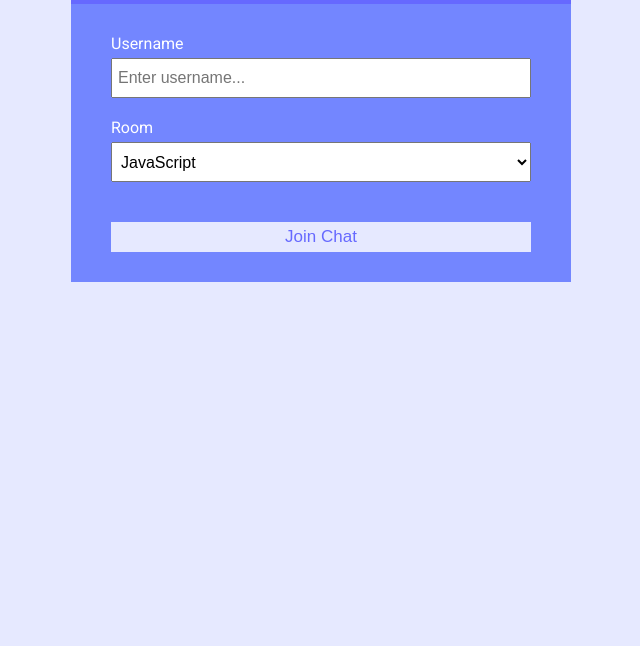
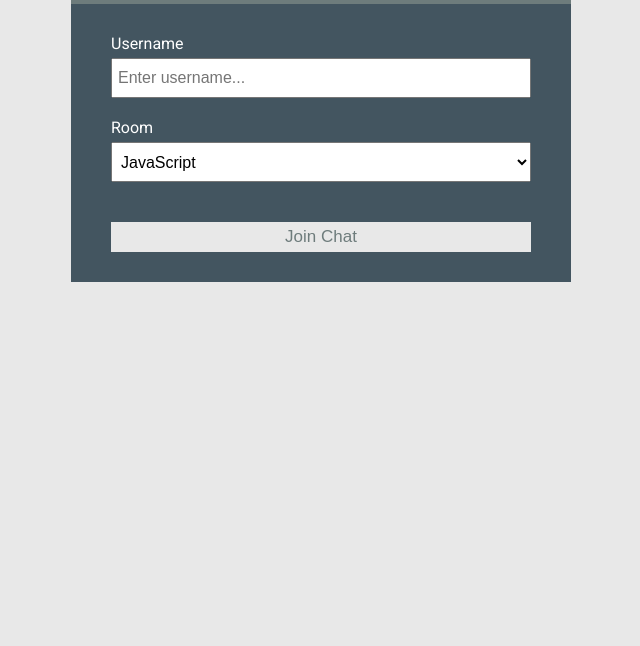
Before and after one commit to raphtis/vJs_Chat_App, a website: page public/index.html in a window 1280 px wide. Shown: the part 154-800 px from the top of the page, without its empty margins (319-959 px from the left). Drawn offline with Linux system fonts and the light colour scheme.

Commit message:
Updated CSS

```diff
--- a/public/css/style.css
+++ b/public/css/style.css
@@ -1,11 +1,11 @@
 @import url('https://fonts.googleapis.com/css?family=Roboto&display=swap');
 
 :root {
-	--dark-color-a: #6669ff;
-	--dark-color-b: #7386ff;
-	--light-color: #e6e9ff;
+	--dark-color-a: #6E7C7C;
+	--dark-color-b: #435560;
+	--light-color: #E8E8E8;
 	--success-color: #5cb85c;
-	--error-color: #d9534f;
+	--error-color: #F05454;
 }
 
 * {
```
